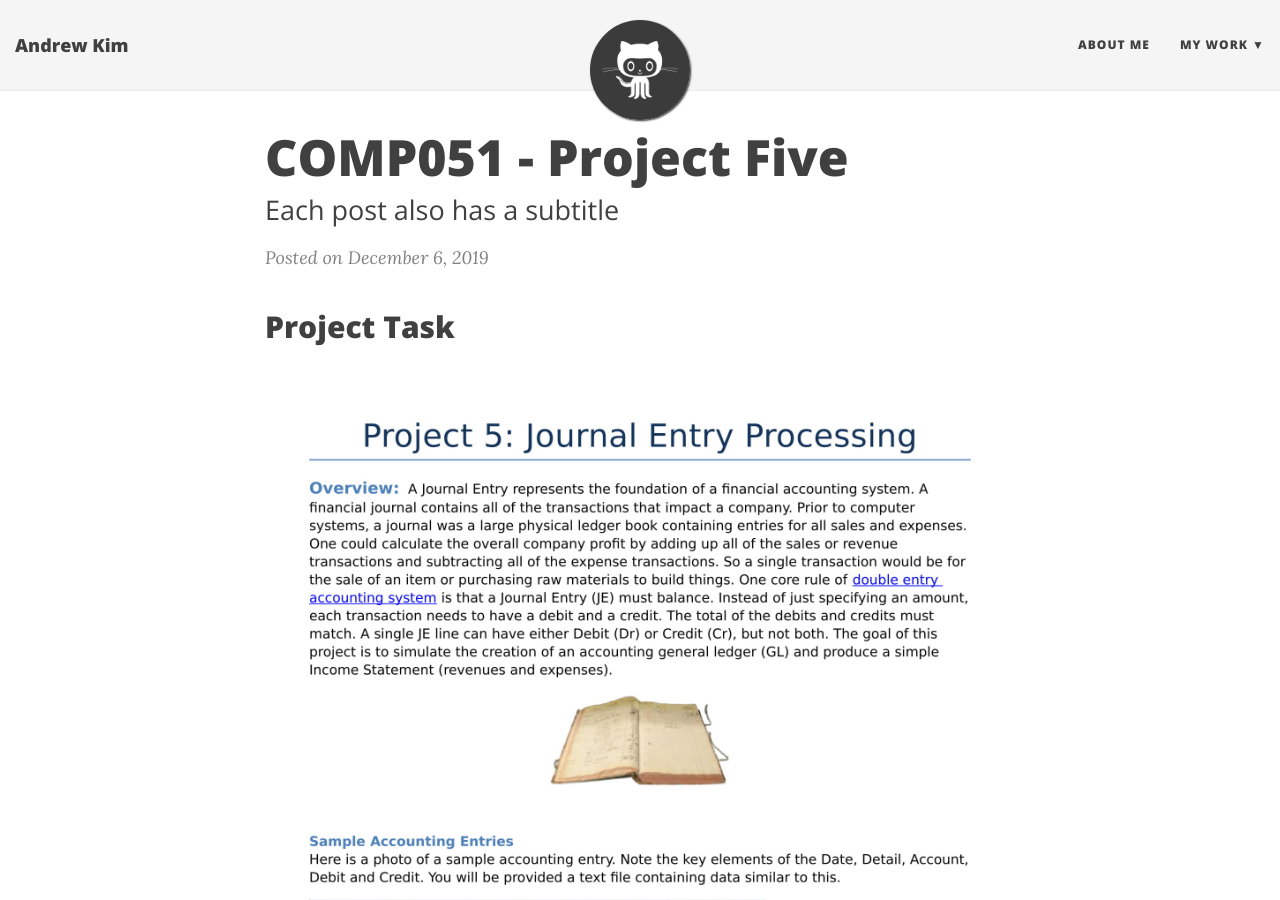
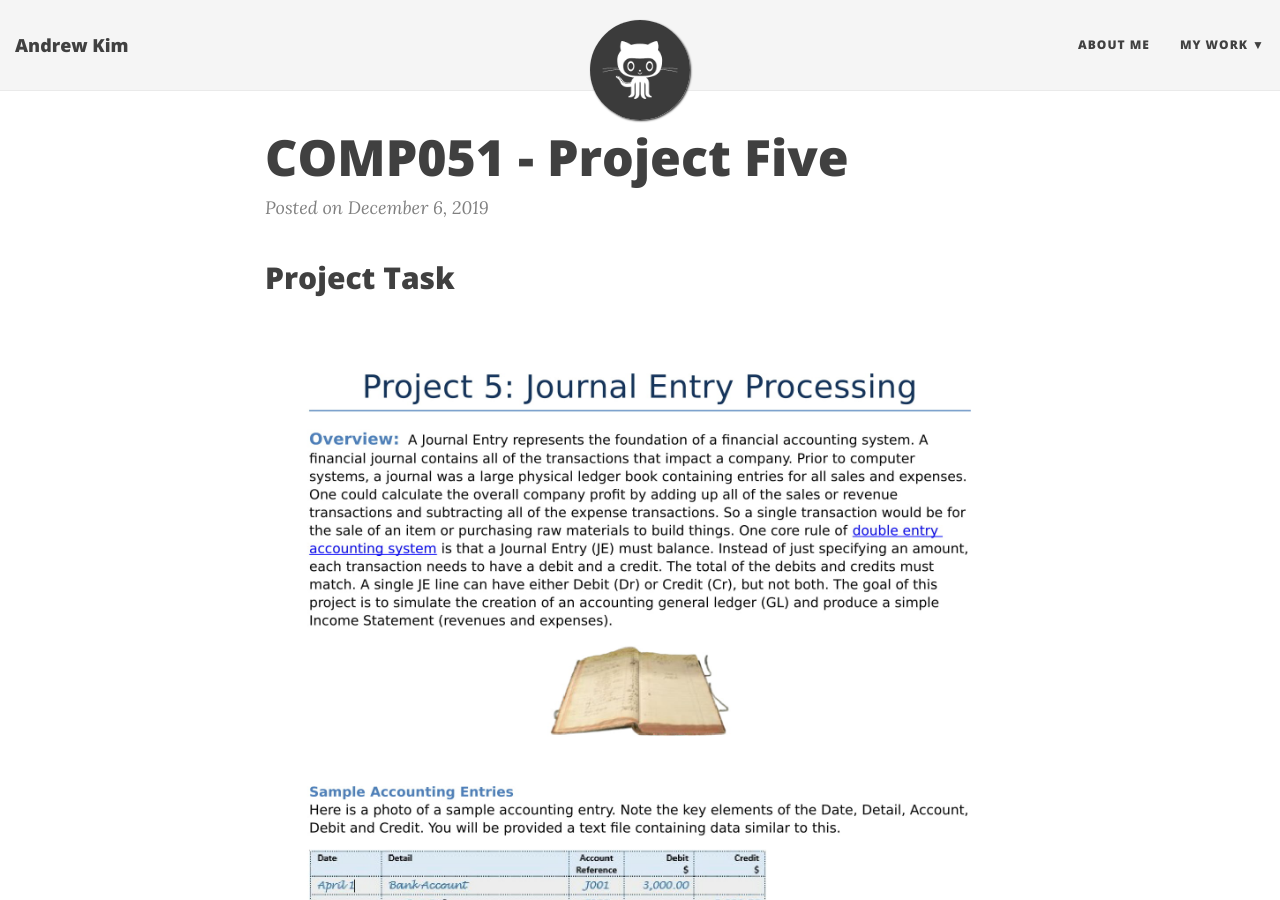
Before and after one commit to Ambamore2000/Ambamore2000.github.io, a Jekyll site: the page built from _posts/2019-12-06-COMP051-Project-Five.md, in a window 1280 px wide and 900 px high. Built offline with Jekyll 4.4.1, drawn with Linux system fonts in a browser that asks for light colours; nearby versions of some CDN libraries.

Commit message:
Update 2019-12-06-COMP051-Project-Five.md

```diff
--- a/_posts/2019-12-06-COMP051-Project-Five.md
+++ b/_posts/2019-12-06-COMP051-Project-Five.md
@@ -1,7 +1,6 @@
 ---
 layout: post
 title: COMP051 - Project Five
-subtitle: Each post also has a subtitle
 tags: [COMP051]
 ---
 
```
